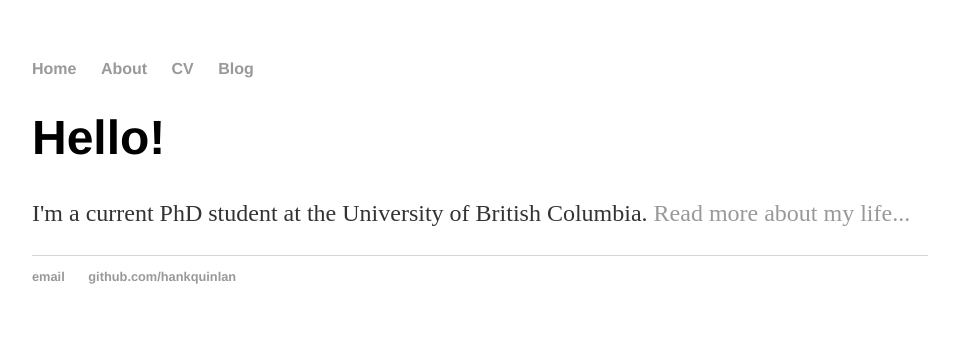
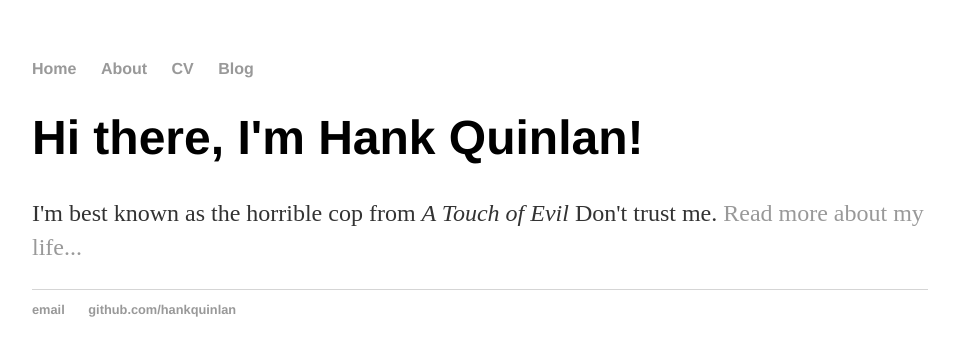
Before and after one commit to WilderLavington/old_web_page, a Jekyll site: the page built from index.html, in a window 1280 px wide. Shown: the top 356 px of the page, without its empty margins (160-1119 px from the left). Built offline with Jekyll 4.4.1, drawn with Linux system fonts in a browser that asks for light colours.

Commit message:
Update index.html

```diff
--- a/index.html
+++ b/index.html
@@ -1,30 +1,8 @@
-<!DOCTYPE html>
-<html>
-	<head>
-		<title>Jonathan Wilder Lavington</title>
-		<!-- link to main stylesheet -->
-		<link rel="stylesheet" type="text/css" href="/css/main.css">
-	</head>
-	<body>
-		<nav>
-    		<ul>
-        		<li><a href="/">Home</a></li>
-	        	<li><a href="/about">About</a></li>
-        		<li><a href="/cv">CV</a></li>
-        		<li><a href="/blog">Blog</a></li>
-    		</ul>
-		</nav>
-		<div class="container">
-    		<div class="blurb">
-        		<h1>Hello!</h1>
-				<p>I'm a current PhD student at the University of British Columbia. <a href="/about"> Read more about my life...</a></p>
-    		</div><!-- /.blurb -->
-		</div><!-- /.container -->
-		<footer>
-    		<ul>
-        		<li><a href="mailto:wilderlavington@gmail.com">email</a></li>
-        		<li><a href="https://github.com/wilderlavington">github.com/hankquinlan</a></li>
-			</ul>
-		</footer>
-	</body>
-</html>
+---
+layout: default
+title: Hank Quinlan, Horrible Cop
+---
+<div class="blurb">
+	<h1>Hi there, I'm Hank Quinlan!</h1>
+	<p>I'm best known as the horrible cop from <em>A Touch of Evil</em> Don't trust me. <a href="/about">Read more about my life...</a></p>
+</div><!-- /.blurb -->
```
